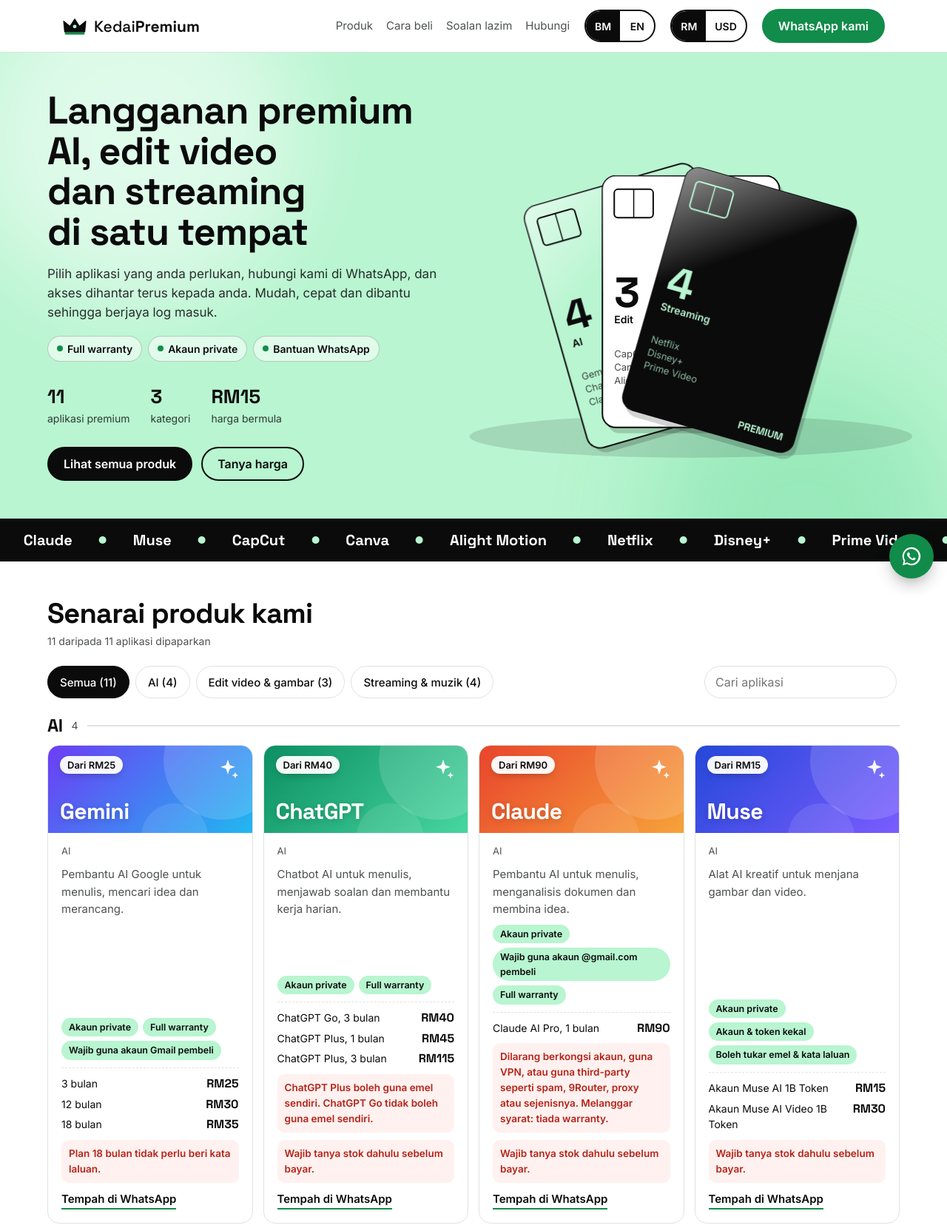
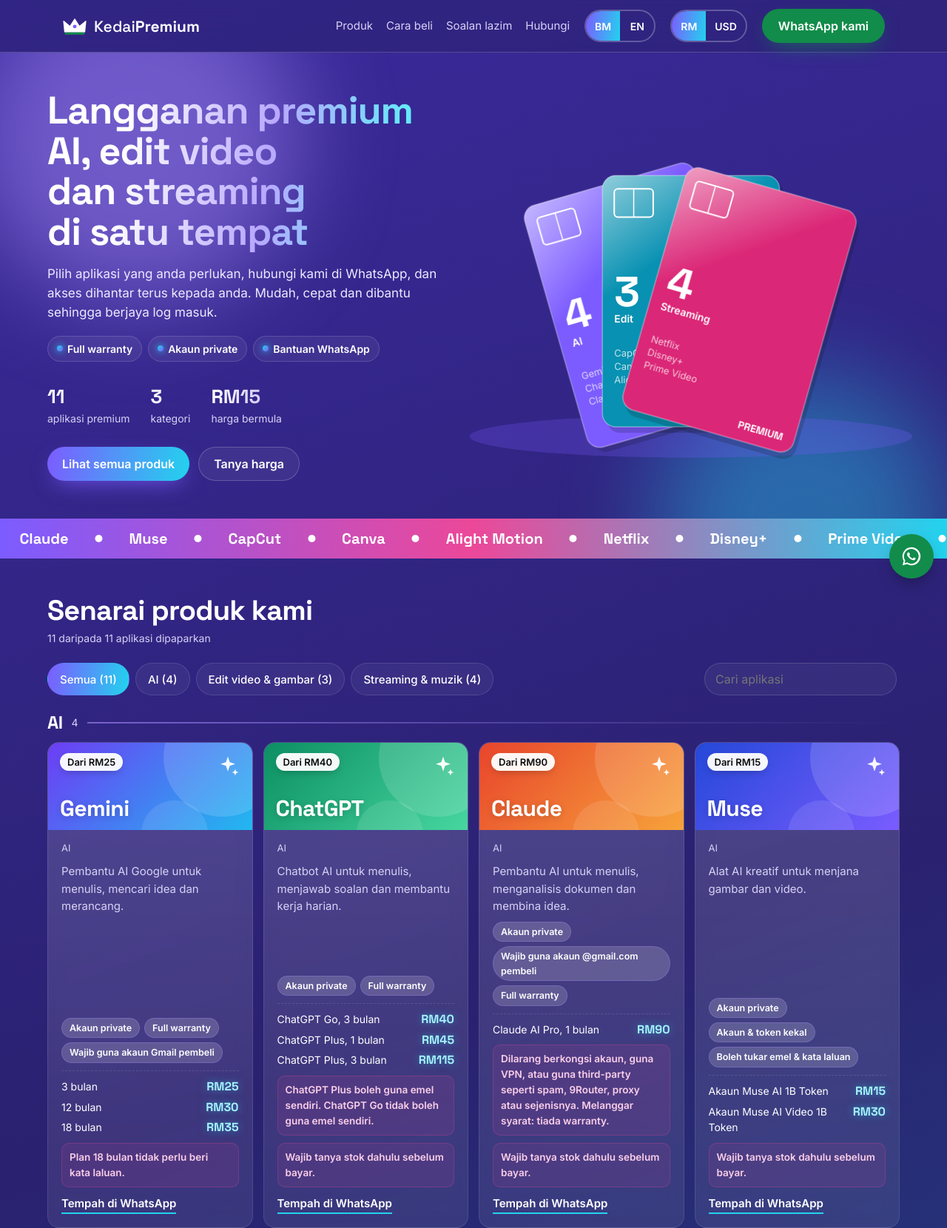
Before and after one commit to kedaipremium/kedaipremium.github.io, a plain HTML site: page index.html in a window 1280 px wide. Shown: the top 1660 px of the page at 74% size. Drawn offline with Linux system fonts and the light colour scheme.

Commit message:
Enhance styles and color scheme in index.html
Updated color scheme and styles for various elements to improve visual aesthetics.

```diff
--- a/index.html
+++ b/index.html
@@ -177,6 +177,56 @@ footer ul{list-style:none;padding:0;margin:0;display:grid;gap:6px}
 .step:nth-child(2){animation-delay:.12s}.step:nth-child(3){animation-delay:.24s}
 @media(prefers-reduced-motion:reduce){html{scroll-behavior:auto}*,*::before,*::after{animation:none!important;transition:none!important}}
 </style>
+<style>
+/* TEMA V3: moden warna-warni, gelap dengan cahaya ungu, biru dan merah jambu */
+:root,:root[data-theme=light],:root[data-theme=dark]{color-scheme:dark;--bg:#2a2170;--ink:#ffffff;--mute:#d6d2f5;--mint:#7c5cff;--mint2:rgba(255,255,255,.03);--line:rgba(255,255,255,.18);--card:rgba(255,255,255,.1);--acc:#ffffff;--accInk:#07070f;--g1:#7c5cff;--g2:#22d3ee;--g3:#ec4899}
+html{background:#2a2170}
+body{background-color:#2a2170;background-image:linear-gradient(160deg,#3b2a9e 0%,#2a2170 30%,#1d4f86 60%,#4a2a8e 80%,#6b2a7e 100%)}
+body::before{content:"";position:fixed;inset:-20%;z-index:-2;pointer-events:none;background:radial-gradient(40% 35% at 15% 10%,rgba(167,139,250,.55),transparent 70%),radial-gradient(35% 30% at 90% 25%,rgba(34,211,238,.45),transparent 70%),radial-gradient(40% 35% at 70% 95%,rgba(244,114,182,.45),transparent 70%);animation:glow 18s ease-in-out infinite alternate}
+@keyframes glow{to{transform:translate(4%,-3%) rotate(6deg)}}
+nav{background:rgba(42,33,112,.55);backdrop-filter:blur(14px)}
+.hero{background:transparent}
+.hero::before{background:#a78bfa;opacity:.5}
+.hero::after{background:#22d3ee;opacity:.4}
+.hero h1{background:linear-gradient(100deg,#ffffff 20%,#b9a8ff 55%,#67e8f9 85%);-webkit-background-clip:text;background-clip:text;color:transparent}
+.lead{color:#ece9ff;opacity:1}
+.trust span{background:rgba(255,255,255,.06)!important;border-color:rgba(255,255,255,.14)}
+.trust span::before{background:linear-gradient(135deg,var(--g2),var(--g1));box-shadow:0 0 10px var(--g2)}
+.facts b{background:linear-gradient(90deg,#fff,#c4b5fd);-webkit-background-clip:text;background-clip:text;color:transparent}
+.facts span{color:var(--mute);opacity:1}
+.btn.pri{background:linear-gradient(100deg,var(--g1),var(--g2));border:0;color:#fff;box-shadow:0 10px 30px -10px rgba(124,92,255,.9)}
+.btn.sec{background:rgba(255,255,255,.06);border:1.5px solid rgba(255,255,255,.2);color:#fff}
+.btn.wa{box-shadow:0 10px 30px -12px rgba(18,140,74,.9)}
+.lang{border-color:rgba(255,255,255,.25)}
+.lang button[aria-pressed=true]{background:linear-gradient(100deg,var(--g1),var(--g2));color:#fff}
+.marq{background:linear-gradient(90deg,var(--g1),var(--g3),var(--g2));border:0;color:#fff}
+.marq span::after{background:#fff}
+.chip{background:rgba(255,255,255,.05);border-color:rgba(255,255,255,.12)}
+.chip[aria-pressed=true]{background:linear-gradient(100deg,var(--g1),var(--g2));border-color:transparent;color:#fff}
+.search input{background:rgba(255,255,255,.05);border-color:rgba(255,255,255,.14)}
+.prod{background:linear-gradient(180deg,rgba(255,255,255,.16),rgba(255,255,255,.08));backdrop-filter:blur(10px);border-color:rgba(255,255,255,.1)}
+.prod:hover{border-color:rgba(167,139,250,.7);box-shadow:0 0 0 1px rgba(167,139,250,.35),0 24px 60px -24px rgba(124,92,255,.8)}
+.prod a{border-bottom-color:var(--g2)}
+.tags span{background:rgba(255,255,255,.16);color:#fff;border:1px solid rgba(167,139,250,.3)}
+.pk{border-top-color:rgba(255,255,255,.12)}
+.pk b{color:#a5f3fc;text-shadow:0 0 12px rgba(34,211,238,.5)}
+.info{background:rgba(34,211,238,.08);border-color:rgba(34,211,238,.25)}
+.note{background:rgba(236,72,153,.1);color:#fbcfe8;border:1px solid rgba(236,72,153,.25)}
+.soonbox{border-color:rgba(255,255,255,.2)}
+.ghead::after{background:linear-gradient(90deg,rgba(167,139,250,.6),transparent)}
+.alt{background:rgba(255,255,255,.06)}
+.wi{background:linear-gradient(180deg,rgba(255,255,255,.16),rgba(255,255,255,.07));border-color:rgba(255,255,255,.1)}
+.wi:hover{border-color:rgba(167,139,250,.6);box-shadow:0 20px 50px -24px rgba(124,92,255,.8)}
+.wi .ic{background:linear-gradient(135deg,var(--g1),var(--g2))}
+.wi .ic svg{stroke:#fff}
+.step{border-top:3px solid transparent;border-image:linear-gradient(90deg,var(--g1),var(--g2)) 1}
+.step b{background:linear-gradient(90deg,var(--g1),var(--g2));-webkit-background-clip:text;background-clip:text;color:transparent}
+.close{background:linear-gradient(120deg,#7c5cff,#0891b2 60%,#db2777);color:#fff}
+footer{border-top-color:rgba(255,255,255,.08)}
+.totop{background:rgba(42,33,112,.85);border-color:rgba(255,255,255,.3)}
+.logo .crown{color:#fff}
+.fan .card:focus-visible .face{stroke:#fff}
+</style>
 </head>
 <body>
 <nav>
@@ -338,9 +388,9 @@ legal:'KedaiPremium is not an official representative of, and is not affiliated
 fx:'USD prices are estimates (1 USD ≈ RM4.10). Payment is made in RM.',msgGen:'Hi, I would like to ask about premium subscription prices.',msgP:n=>'Hi, I would like to ask about the price and packages for '+n+'.'}
 };
 const CATS=[
-  {id:'ai',name:['AI','AI'],shade:'#b8f5d0'},
-  {id:'edit',name:['Edit video & gambar','Video & photo editing'],shade:'#ffffff'},
-  {id:'stream',name:['Streaming & muzik','Streaming & music'],shade:'#0b0b0c'}
+  {id:'ai',name:['AI','AI'],shade:'#7c5cff'},
+  {id:'edit',name:['Edit video & gambar','Video & photo editing'],shade:'#0891b2'},
+  {id:'stream',name:['Streaming & muzik','Streaming & music'],shade:'#db2777'}
 ];
 const WT=['Wajib tanya stok dahulu sebelum bayar.','Please ask for stock availability before paying.'];
 const P=[
@@ -467,14 +517,14 @@ function draw(){
   const cx=W/2,base=(H+ch)/2+24;
   const angs=CATS.map((c,i)=>(i-(CATS.length-1)/2)*16);
   let out='<defs><linearGradient id="gl" x1="0" y1="0" x2="1" y2="1"><stop offset="0" stop-color="#fff" stop-opacity=".55"/><stop offset=".5" stop-color="#fff" stop-opacity="0"/></linearGradient></defs>';
-  out+='<ellipse cx="'+cx+'" cy="'+(base+10)+'" rx="'+(cw*1.25)+'" ry="'+(cw*0.12)+'" fill="#0b0b0c" opacity=".12"/>';
+  out+='<ellipse cx="'+cx+'" cy="'+(base+10)+'" rx="'+(cw*1.25)+'" ry="'+(cw*0.12)+'" fill="#7c5cff" opacity=".25"/>';
   CATS.forEach((c,i)=>{
-    const ink=c.shade==='#0b0b0c'?'#b8f5d0':'#0b0b0c';
+    const ink='#ffffff';
     const items=P.filter(p=>p[1]===c.id);
     const x=cx-cw/2,y=base-ch;
     out+='<g class="card" tabindex="0" role="button" aria-label="'+esc(L(c.name))+'" data-c="'+c.id+'" style="transform-origin:'+cx+'px '+(base+ch*0.2)+'px;transform:rotate('+(spread?angs[i]:0)+'deg)" data-a="'+angs[i]+'"><g class="lift"><g class="bob" style="animation-delay:'+(i*0.6)+'s">';
     out+='<rect x="'+(x+6)+'" y="'+(y+8)+'" width="'+cw+'" height="'+ch+'" rx="18" fill="#0b0b0c" opacity=".18"/>';
-    out+='<rect x="'+x+'" y="'+y+'" width="'+cw+'" height="'+ch+'" rx="18" class="face" fill="'+c.shade+'" stroke="#0b0b0c" stroke-width="2"/>';
+    out+='<rect x="'+x+'" y="'+y+'" width="'+cw+'" height="'+ch+'" rx="18" class="face" fill="'+c.shade+'" stroke="rgba(255,255,255,.35)" stroke-width="1.5"/>';
     out+='<rect x="'+x+'" y="'+y+'" width="'+cw+'" height="'+(ch*0.5)+'" rx="18" fill="url(#gl)"/>';
     out+='<rect x="'+(x+16)+'" y="'+(y+18)+'" width="'+(cw*0.22)+'" height="'+(cw*0.16)+'" rx="5" fill="none" stroke="'+ink+'" stroke-width="2"/>';
     out+='<line x1="'+(x+16+cw*0.11)+'" y1="'+(y+18)+'" x2="'+(x+16+cw*0.11)+'" y2="'+(y+18+cw*0.16)+'" stroke="'+ink+'" stroke-width="1.5"/>';
```
